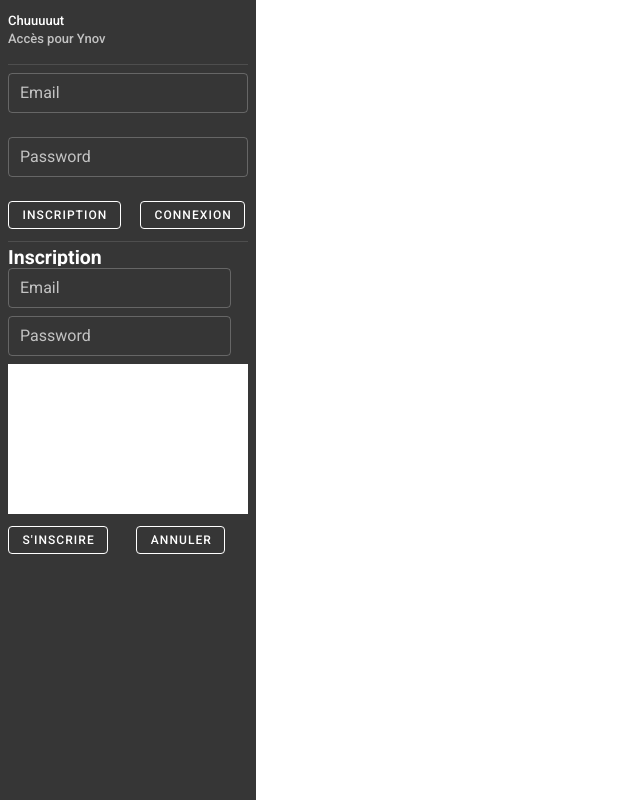
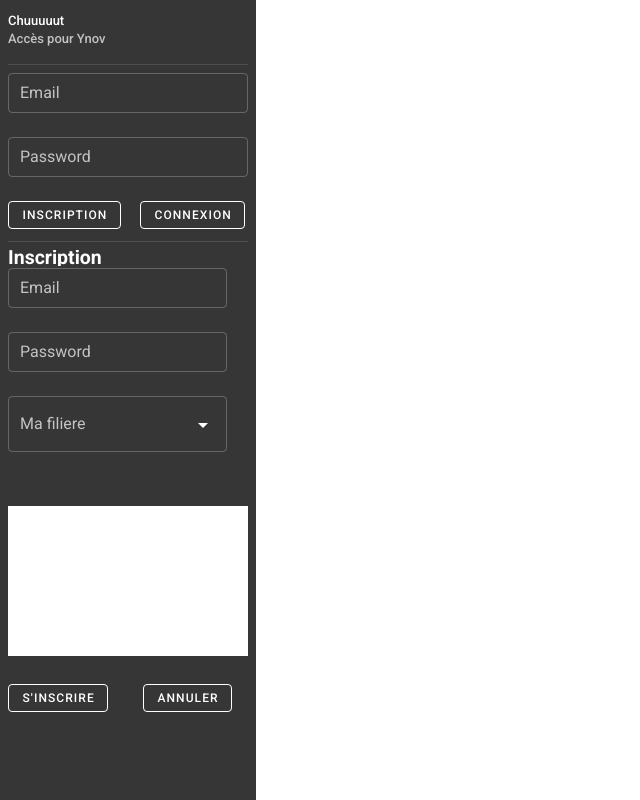
Before and after one commit to AlexisCapdepon/chuuuuut, a Nuxt app: page / in a window 1280 px wide. Shown: the whole page, without its empty margins (0-640 px from the left). Built offline with nearby package versions, Linux system fonts and the light colour scheme.

Commit message:
add filiere

```diff
--- a/layouts/default.vue
+++ b/layouts/default.vue
@@ -41,12 +41,15 @@
           <v-list-item v-if="!isLogged" class="px-0">
             <v-list-item-content>
               <v-list-item-title><h1>Inscription</h1></v-list-item-title>
-              <v-row dense>
+              <v-row>
                 <v-col cols="9">
                   <v-text-field v-model="email" label="Email" outlined dense hide-details/>
                 </v-col>
                 <v-col cols="9">
                   <v-text-field label="Password" v-model="password" outlined dense hide-details/>
+                </v-col>
+                <v-col cols="9">
+                  <v-select :items="filiereItem" label="Ma filiere" outlined/>
                 </v-col>
                 <v-col cols="9">
                   <canvas ref="canvas" id="drawing-pad" class="white"></canvas>
@@ -82,6 +85,36 @@
         startX: 0,
         startY: 0,
         points: [],
+        filiereItem: [
+          'B1-Informatique',
+          'B2-Informatique',
+          'B3-Informatique',
+          'B1-Audiovisuel',
+          'B2-Audiovisuel',
+          'B3-Audiovisuel',
+          'B1-Communication-Marketing',
+          'B2-Communication-Marketing',
+          'B3-Communication-Marketing',
+          'B1-Animation-3D-Jeux-Video',
+          'B2-Animation-3D-Jeux-Video',
+          'B3-Animation-3D-Jeux-Video',
+          'M1-Data-Scientist',
+          'M2Data-Scientist',
+          'M1-Expert-Cloud-Securite',
+          'M2-Expert-Cloud-Securite',
+          'M1-Expert-Dev-Web',
+          'M2-Expert-Dev-Web',
+          'M1-Expert-Dev-Iot',
+          'M2-Expert-Dev-Iot',
+          'M1-Entreprenariat-Start-Up',
+          'M2-Entreprenariat-Start-Up',
+          'M1-Marketing-Manager',
+          'M2-Marketing-Manager',
+          'M1-Strategie-Communication',
+          'M2-Strategie-Communication',
+          'M1-Directeur-Artistique',
+          'M2-Directeur-Artistique',
+        ],
       }
     },
     mounted() {
@@ -145,8 +178,7 @@
 
       saveImage(){
         let dataUrl = this.canvas.toDataURL();
-        let img = this.$refs.img;
-        img.src = dataUrl;
+        console.log(dataUrl);
       }
     }
   }
```
